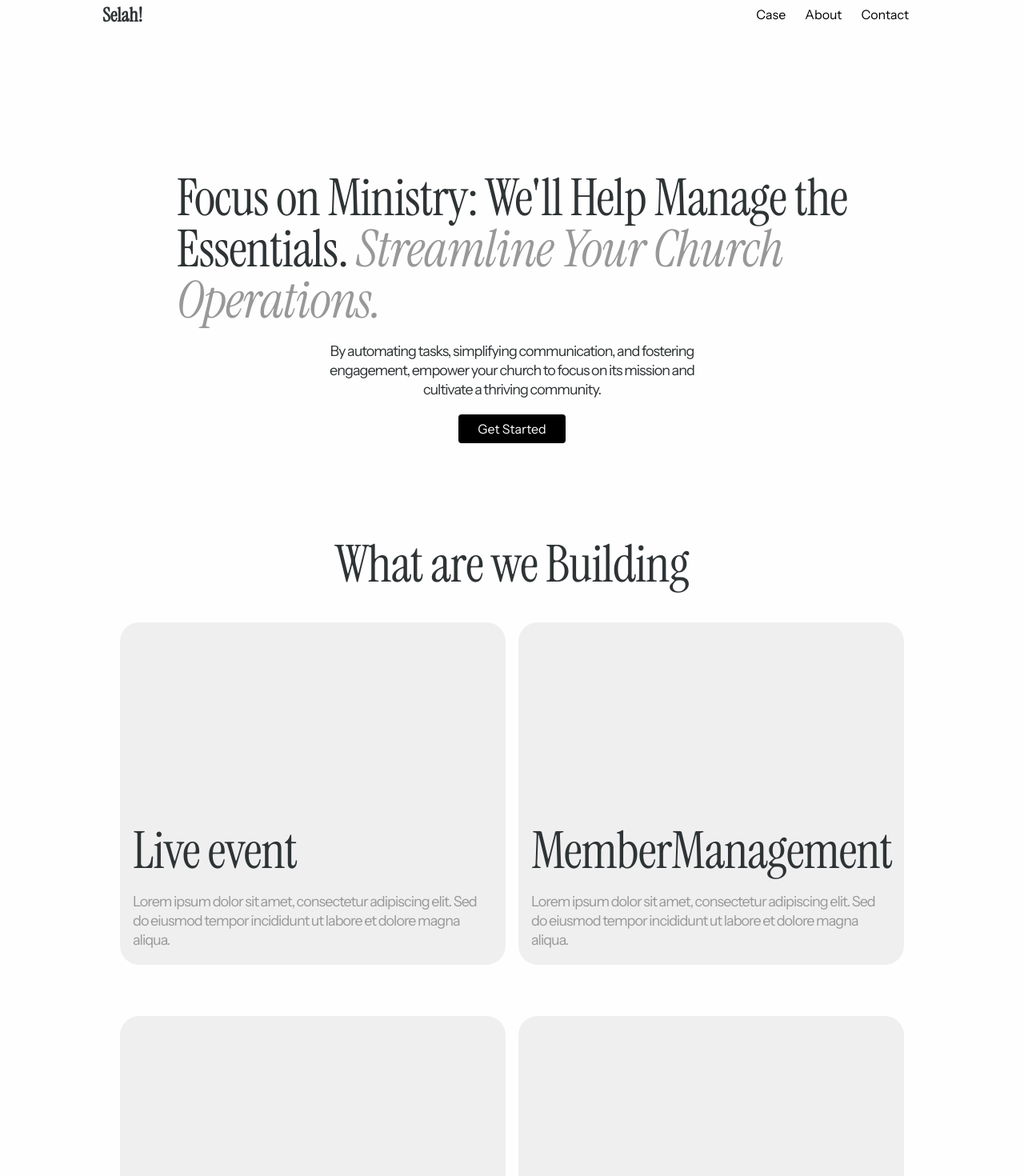
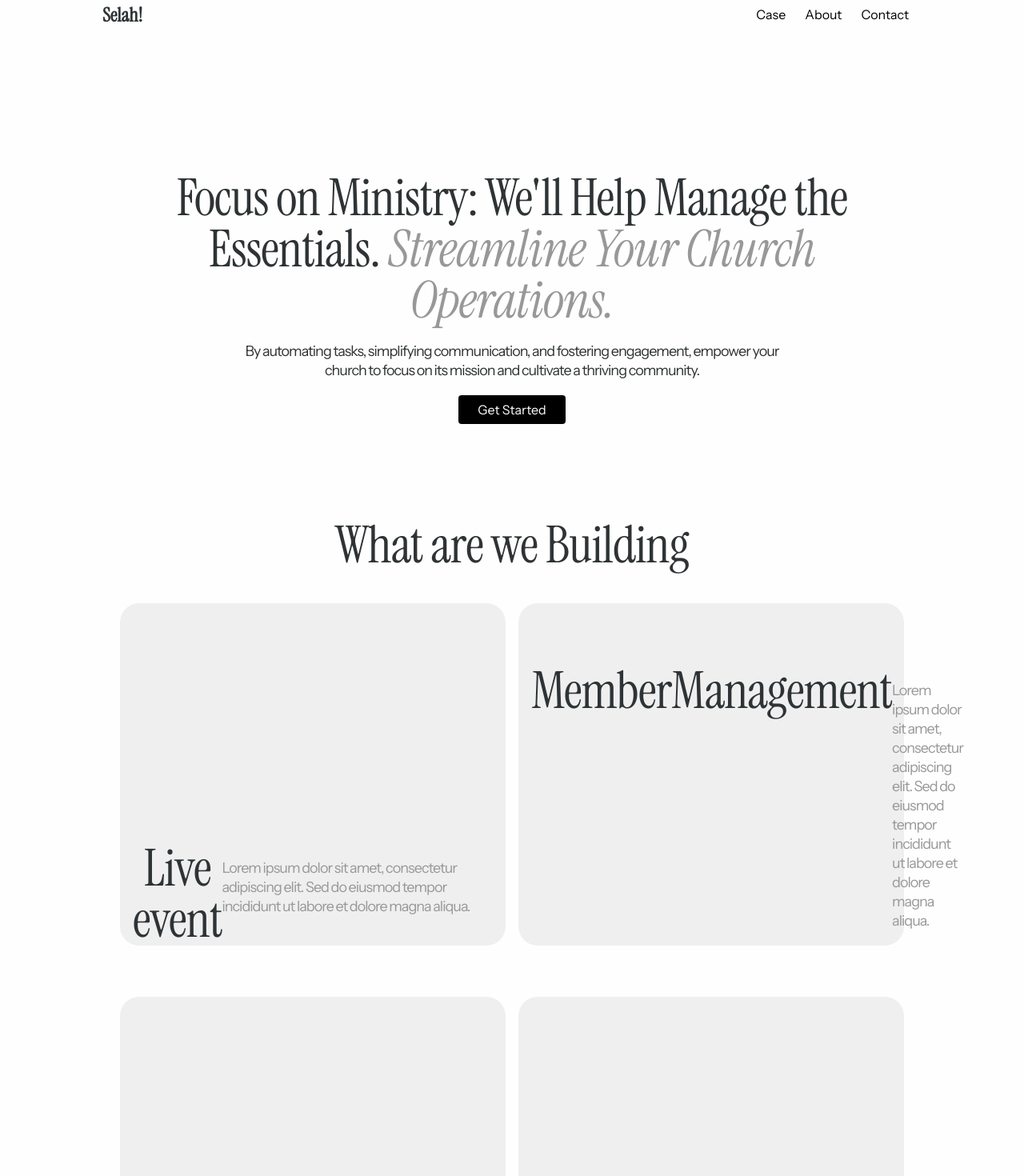
Before and after one commit to byfolarin/Selah, a React (Vite) app in the folder Selah/: page / in a window 1280 px wide. Shown: the top 1470 px of the page at 80% size. Built offline with nearby package versions, Linux system fonts and the light colour scheme; a web font is replaced by a local one.

Commit message:
flex commit

```diff
--- a/Selah/src/index.css
+++ b/Selah/src/index.css
@@ -59,7 +59,7 @@ body{
 
 .h2-top-top{
   color: #2e3335;
-  width: 50%;
+  width: 70%;
   text-align: center;
 }
 
@@ -108,6 +108,7 @@ h1{
   font-family: "Instrument Serif", serif;
   font-style: normal;
   font-weight: 500;
+  text-align: center;
   line-height: 64px;
   color: #2e3335;
   margin: 0px;
@@ -186,7 +187,7 @@ h2{
   font-family: "Instrument Serif", serif;
   font-weight: 400;
   text-align: center;
-  line-height: 58px;
+  line-height: 64px;
   color: #2e3335;
   letter-spacing: -1px;
   font-size: 48px;
@@ -214,7 +215,7 @@ h2{
 
 .text-shell{
   display: flex;
-  flex-direction: column;
+  flex-direction: co;
   align-items: left;
 }
 
```
